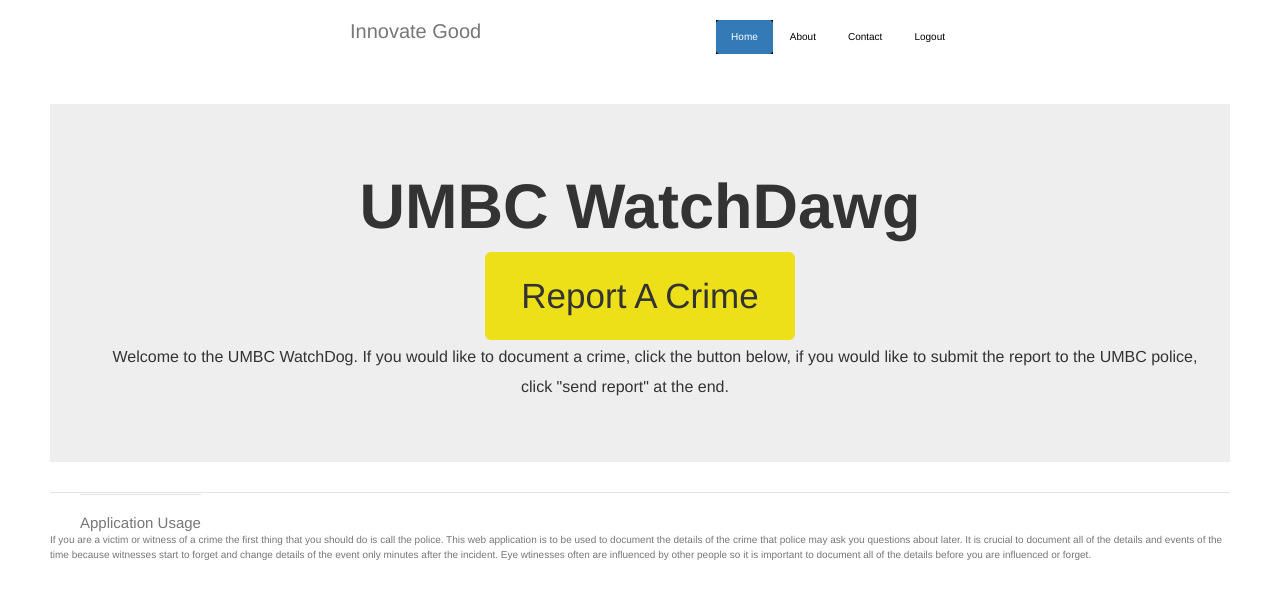
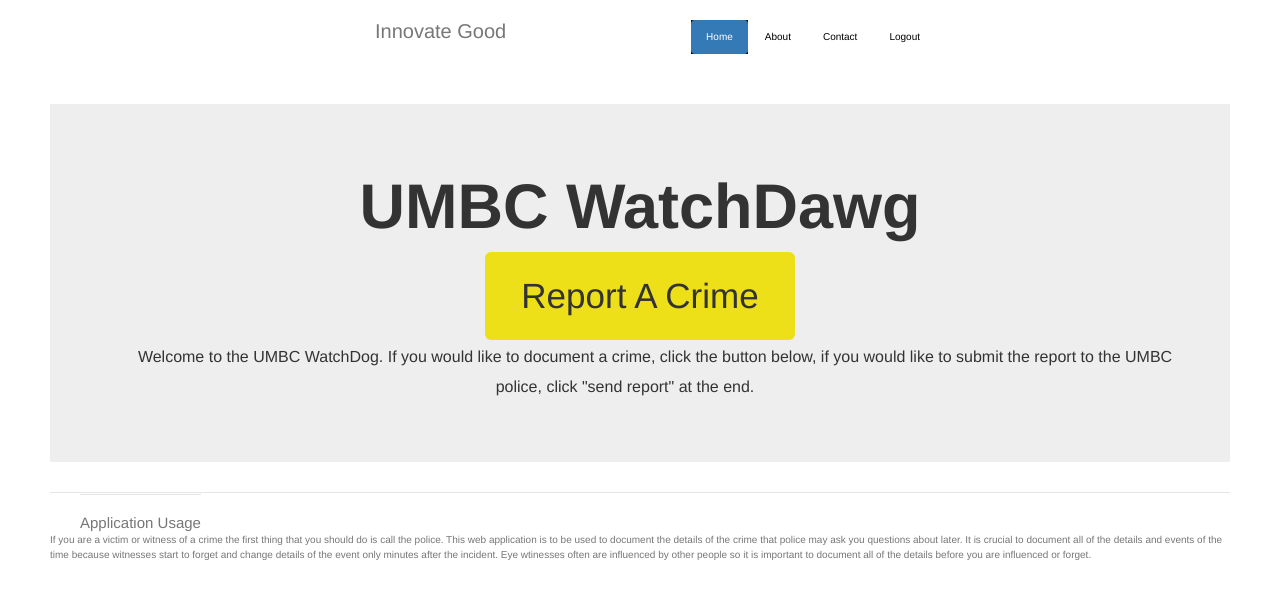
Before and after one commit to umbcWatchDawg/innovate-good-2017, a Django app: page /report/ in a window 1280 px wide. Shown: the top 599 px of the page. Run offline with Django 3.2, Linux system fonts and the light colour scheme; the visitor is signed in with stand-in values (Sample User, id 1); some libraries are stand-ins or nearby versions.

Commit message:
maybe fix padding on sides

```diff
--- a/myproject/static/css/report.css
+++ b/myproject/static/css/report.css
@@ -126,8 +126,8 @@ body {
 @media (min-width: 768px) {
   .container {
     max-width: 730px;
-	padding-left: 15px;
-	padding-right: 15px;
+	padding-left: 40px;
+	padding-right: 40px;
   }
 }
 .container-narrow > hr {
@@ -136,8 +136,8 @@ body {
 
 /* Main marketing message and sign up button */
 .jumbotron {
-	padding-left: 15px;
-	padding-right: 15px;
+	padding-left: 40px;
+	padding-right: 40px;
 	  margin-right: 30px;
   margin-left: 30px;
   text-align: center;
```
